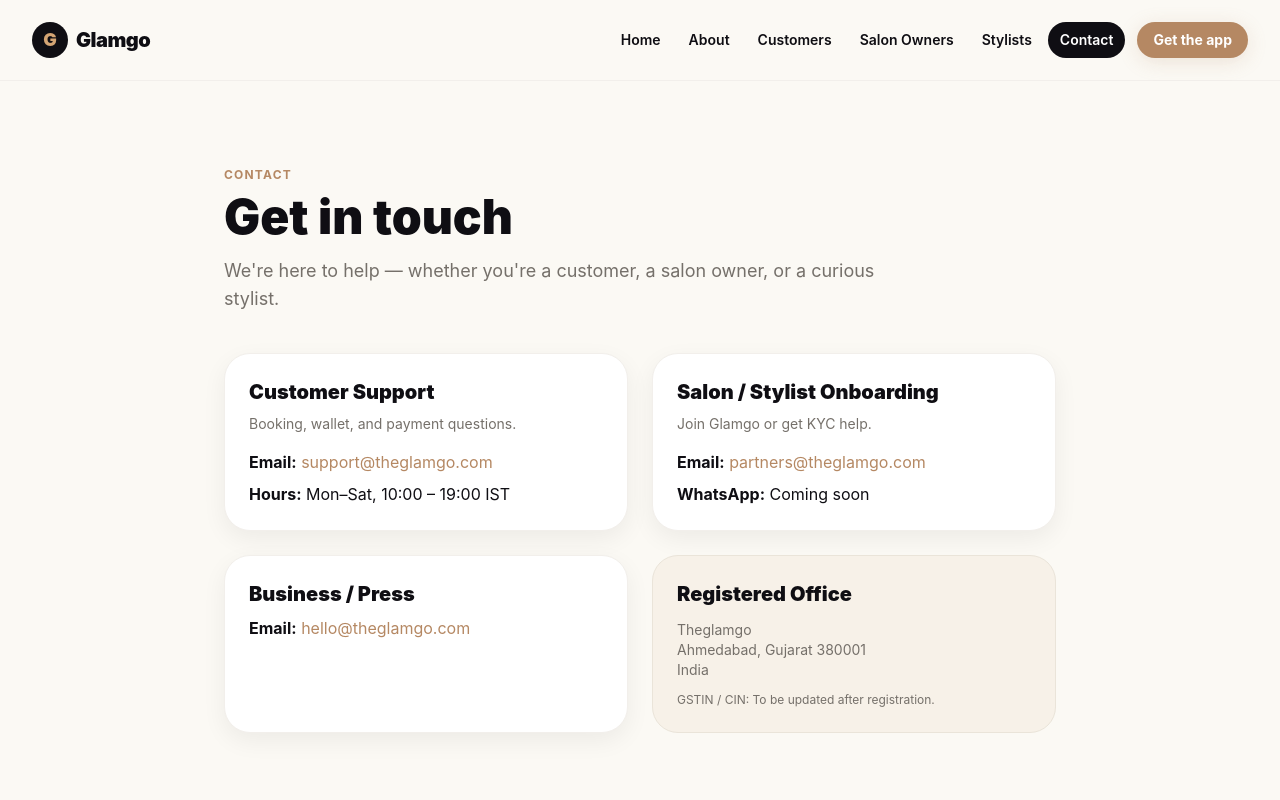
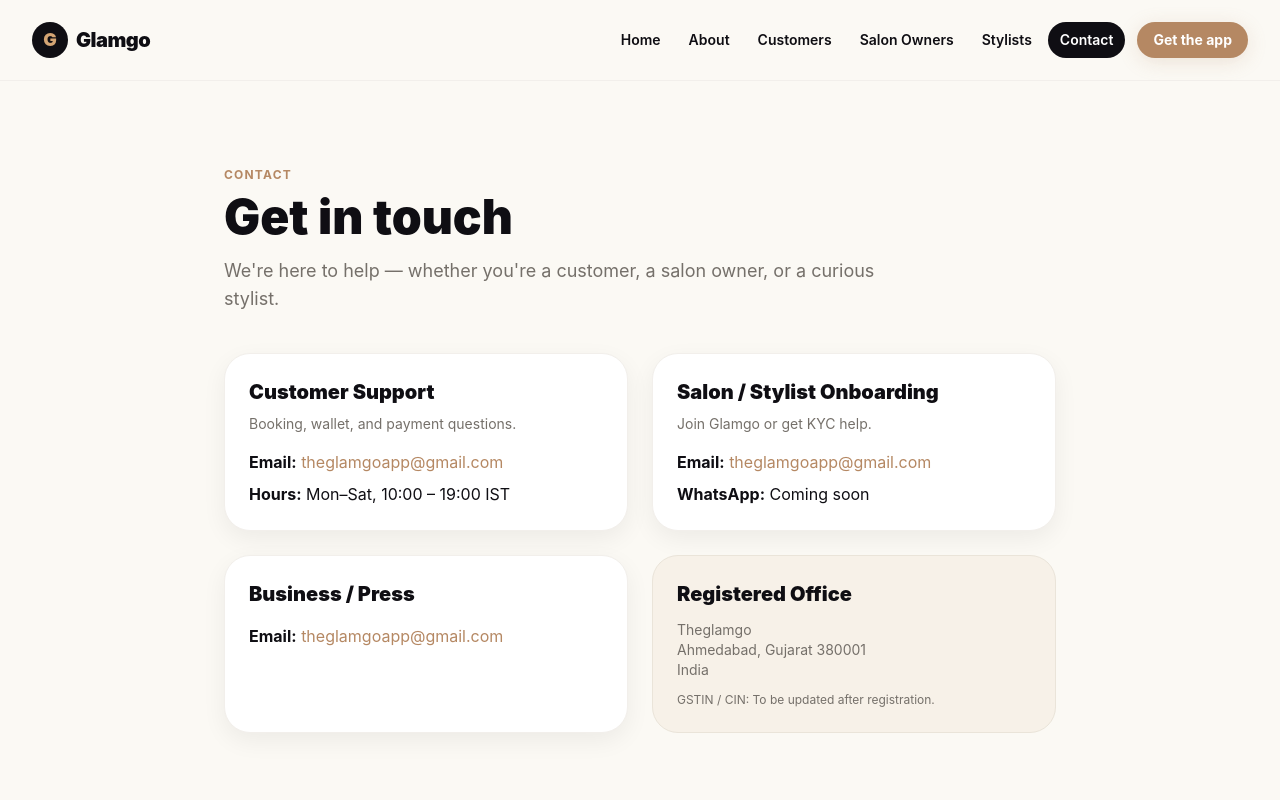
Before and after one commit to theglamgo/glamgo-website, a Next.js app: page /contact in a window 1280 px wide. Shown: the top 800 px of the page. Built offline with nearby package versions, Linux system fonts and the light colour scheme.

Commit message:
Contact — Glamgo

```diff
--- a/app/contact/page.tsx
+++ b/app/contact/page.tsx
@@ -1,10 +1,17 @@
+
 export const metadata = { title: "Contact — Glamgo" };
 
 export default function ContactPage() {
   return (
     <div className="max-w-4xl mx-auto px-4 md:px-8 py-12 md:py-20">
-      <span className="text-xs uppercase tracking-widest text-brand-gold font-bold">Contact</span>
-      <h1 className="mt-2 text-4xl md:text-5xl font-black">Get in touch</h1>
+      <span className="text-xs uppercase tracking-widest text-brand-gold font-bold">
+        Contact
+      </span>
+
+      <h1 className="mt-2 text-4xl md:text-5xl font-black">
+        Get in touch
+      </h1>
+
       <p className="mt-4 text-lg text-brand-textMuted max-w-2xl">
         We&apos;re here to help — whether you&apos;re a customer, a salon owner, or a curious stylist.
       </p>
@@ -12,20 +19,55 @@
       <div className="mt-10 grid grid-cols-1 md:grid-cols-2 gap-6">
         <div className="p-6 bg-white rounded-2xl border border-brand-borderLight shadow-soft">
           <h3 className="text-xl font-black">Customer Support</h3>
-          <p className="mt-2 text-sm text-brand-textMuted">Booking, wallet, and payment questions.</p>
-          <p className="mt-4"><b>Email:</b> <a className="link-gold" href="mailto:support@theglamgo.com">support@theglamgo.com</a></p>
-          <p className="mt-2"><b>Hours:</b> Mon–Sat, 10:00 – 19:00 IST</p>
+          <p className="mt-2 text-sm text-brand-textMuted">
+            Booking, wallet, and payment questions.
+          </p>
+          <p className="mt-4">
+            <b>Email:</b>{" "}
+            <a
+              className="link-gold"
+              href="mailto:theglamgoapp@gmail.com"
+            >
+              theglamgoapp@gmail.com
+            </a>
+          </p>
+          <p className="mt-2">
+            <b>Hours:</b> Mon–Sat, 10:00 – 19:00 IST
+          </p>
         </div>
+
         <div className="p-6 bg-white rounded-2xl border border-brand-borderLight shadow-soft">
           <h3 className="text-xl font-black">Salon / Stylist Onboarding</h3>
-          <p className="mt-2 text-sm text-brand-textMuted">Join Glamgo or get KYC help.</p>
-          <p className="mt-4"><b>Email:</b> <a className="link-gold" href="mailto:partners@theglamgo.com">partners@theglamgo.com</a></p>
-          <p className="mt-2"><b>WhatsApp:</b> Coming soon</p>
+          <p className="mt-2 text-sm text-brand-textMuted">
+            Join Glamgo or get KYC help.
+          </p>
+          <p className="mt-4">
+            <b>Email:</b>{" "}
+            <a
+              className="link-gold"
+              href="mailto:theglamgoapp@gmail.com"
+            >
+              theglamgoapp@gmail.com
+            </a>
+          </p>
+          <p className="mt-2">
+            <b>WhatsApp:</b> Coming soon
+          </p>
         </div>
+
         <div className="p-6 bg-white rounded-2xl border border-brand-borderLight shadow-soft">
           <h3 className="text-xl font-black">Business / Press</h3>
-          <p className="mt-2"><b>Email:</b> <a className="link-gold" href="mailto:hello@theglamgo.com">hello@theglamgo.com</a></p>
+          <p className="mt-4">
+            <b>Email:</b>{" "}
+            <a
+              className="link-gold"
+              href="mailto:theglamgoapp@gmail.com"
+            >
+              theglamgoapp@gmail.com
+            </a>
+          </p>
         </div>
+
         <div className="p-6 bg-brand-goldTint rounded-2xl border border-brand-border">
           <h3 className="text-xl font-black">Registered Office</h3>
           <p className="mt-3 text-sm text-brand-textMuted whitespace-pre-line">
@@ -33,7 +75,9 @@
             Ahmedabad, Gujarat 380001{"\n"}
             India
           </p>
-          <p className="mt-3 text-xs text-brand-textMuted">GSTIN / CIN: To be updated after registration.</p>
+          <p className="mt-3 text-xs text-brand-textMuted">
+            GSTIN / CIN: To be updated after registration.
+          </p>
         </div>
       </div>
     </div>
```
